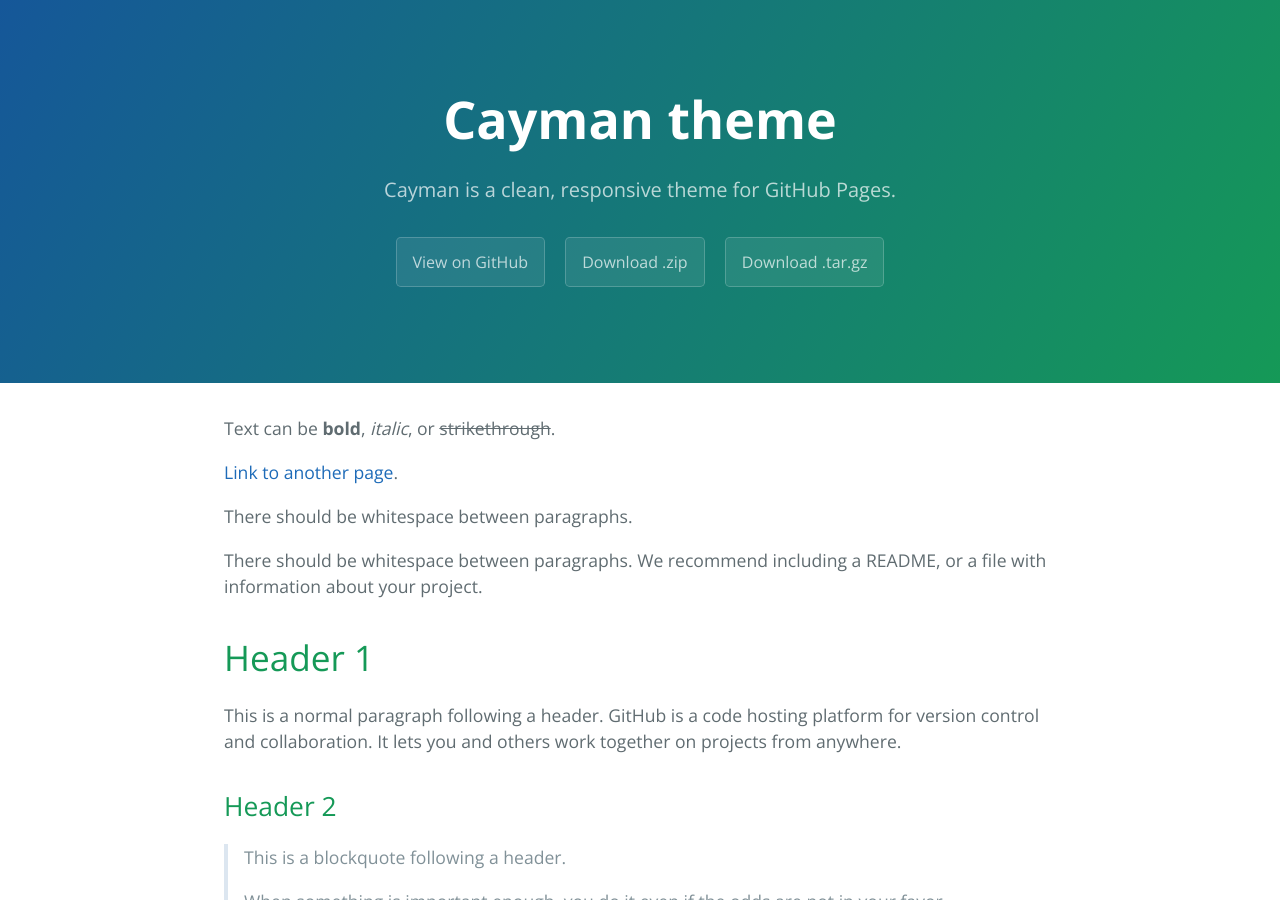
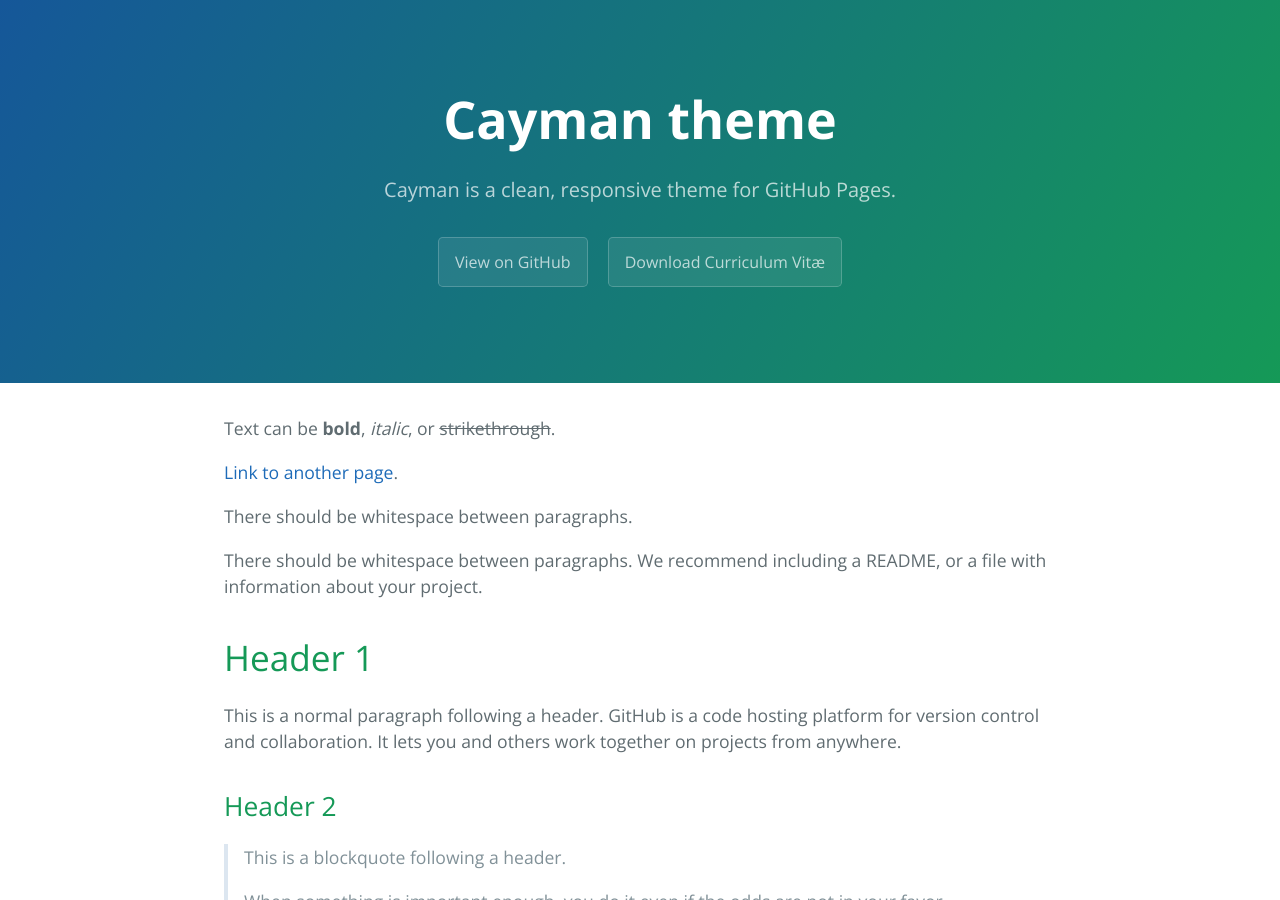
Before and after one commit to gouldju1/gouldju1, a Jekyll site: the page built from index.md, in a window 1280 px wide and 900 px high. Built offline with Jekyll 4.4.1, drawn with Linux system fonts in a browser that asks for light colours.

Commit message:
Test new format

```diff
--- a/_config.yml
+++ b/_config.yml
@@ -3,3 +3,7 @@
 show_downloads: true
 google_analytics:
 theme: jekyll-theme-cayman
+github:
+  publication_url: INSERT
+  cv_url: INSERT
+  repository_url: https://github.com/gouldju1/gouldju1
--- a/_layouts/default.html
+++ b/_layouts/default.html
@@ -1,5 +1,6 @@
 <!DOCTYPE html>
 <html lang="{{ site.lang | default: "en-US" }}">
+<!-- DEFAULT HEADER FROM CAYMAN BOILERPLATE -->
   <head>
 
     {% if site.google_analytics %}
@@ -27,12 +28,13 @@
     <header class="page-header" role="banner">
       <h1 class="project-name">{{ page.title | default: site.title | default: site.github.repository_name }}</h1>
       <h2 class="project-tagline">{{ page.description | default: site.description | default: site.github.project_tagline }}</h2>
+<!-- LINKS IN THE HEADER OF THE PAGE -->
       {% if site.github.is_project_page %}
         <a href="{{ site.github.repository_url }}" class="btn">View on GitHub</a>
       {% endif %}
       {% if site.show_downloads %}
-        <a href="{{ site.github.zip_url }}" class="btn">Download .zip</a>
-        <a href="{{ site.github.tar_url }}" class="btn">Download .tar.gz</a>
+        <a href="{{ site.github.cv_url }}" class="btn">Download Curriculum Vitæ</a>
+        <!-- <a href="{{ site.github.tar_url }}" class="btn">Download .tar.gz</a> -->
       {% endif %}
     </header>
 
```
Also changed, not shown: .github/workflows/ci.yaml (deleted), 4 other files.
